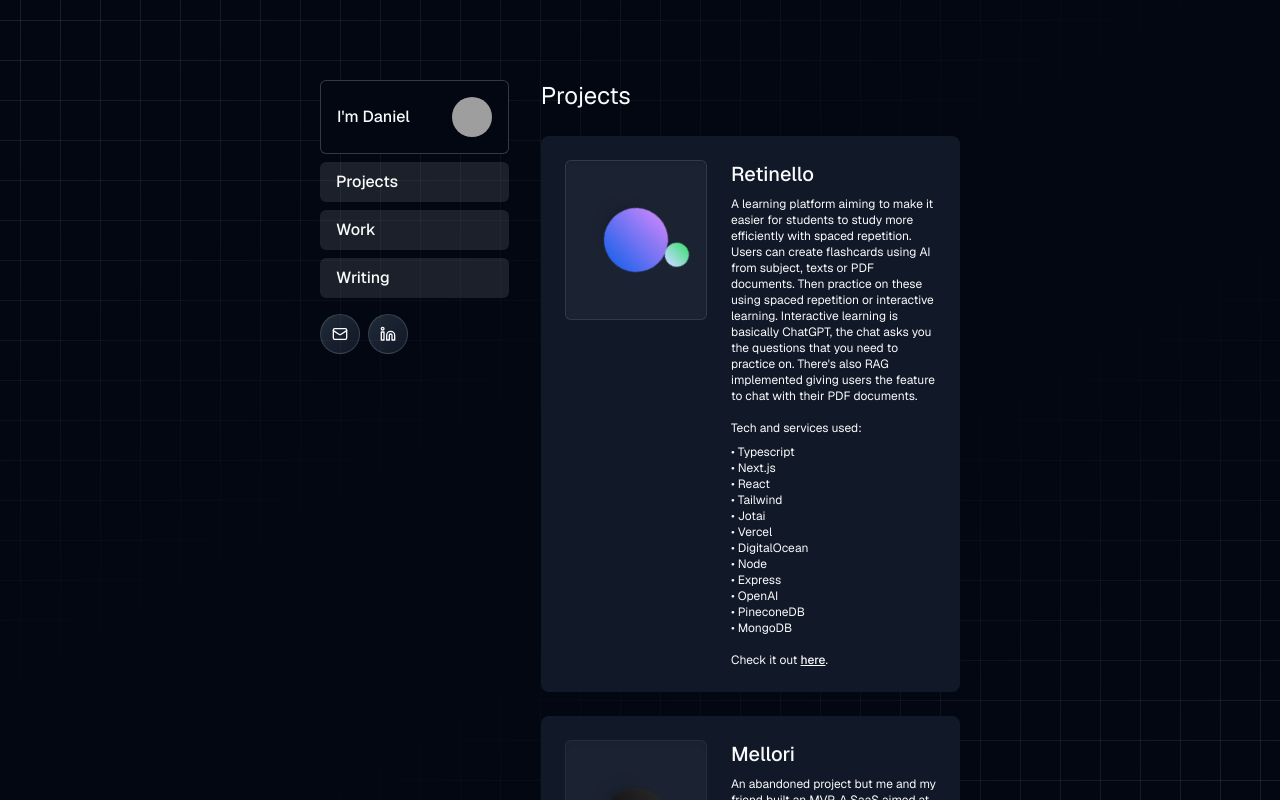
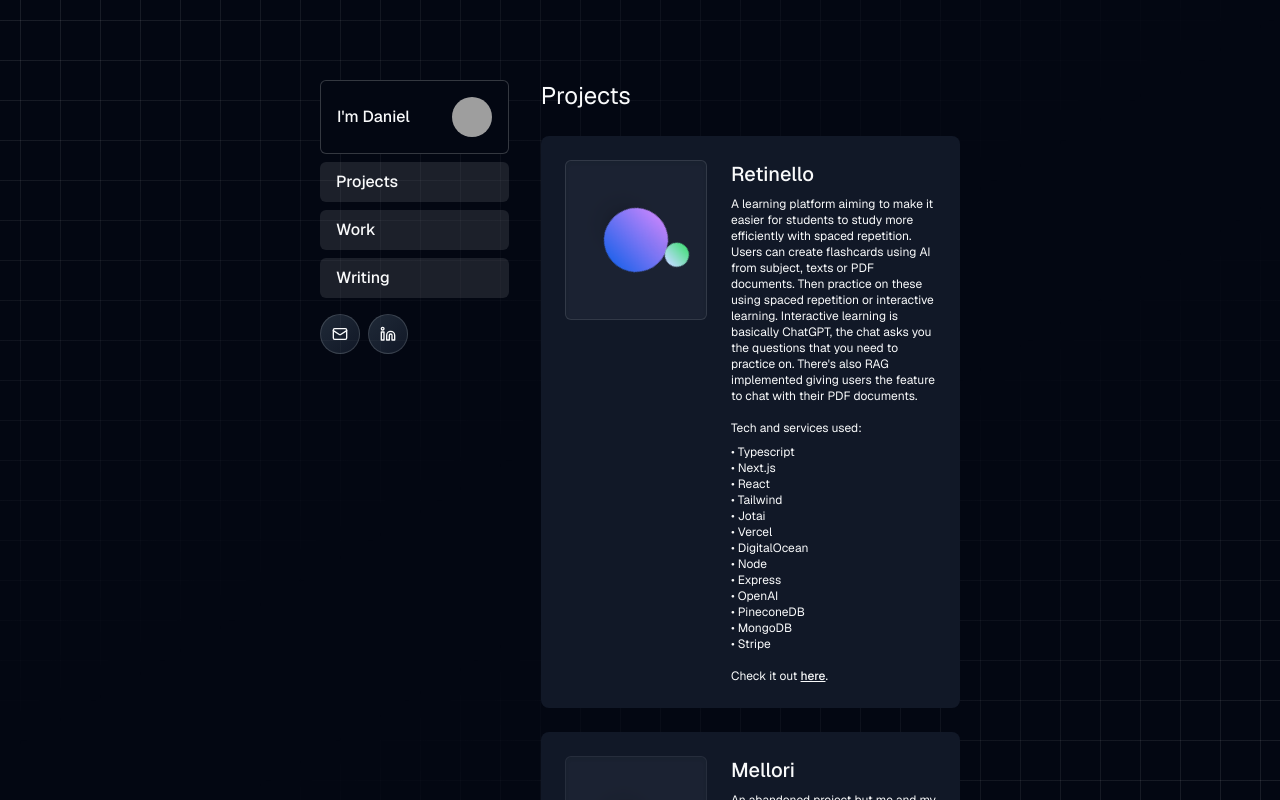
Before and after one commit to kouznetsov1/personal_website, a Next.js app: page /projects in a window 1280 px wide. Shown: the top 800 px of the page. Built offline with nearby package versions, Linux system fonts and the light colour scheme; grey boxes are pictures that could not be loaded.

Commit message:
added stripe

```diff
--- a/pages/projects.tsx
+++ b/pages/projects.tsx
@@ -44,6 +44,7 @@
                 <li>&#8226; OpenAI</li>
                 <li>&#8226; PineconeDB</li>
                 <li>&#8226; MongoDB</li>
+                <li>&#8226; Stripe</li>
               </ul>
             </div>
             <p>
```
